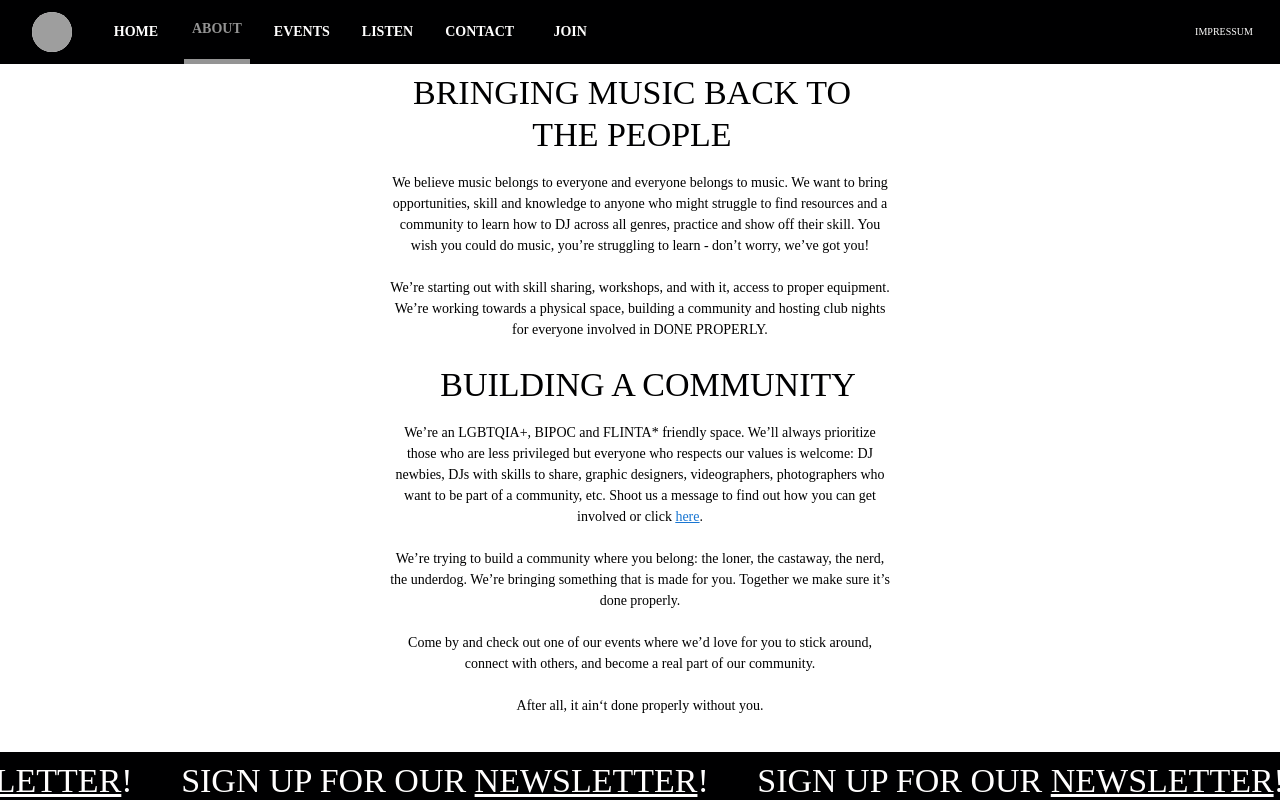
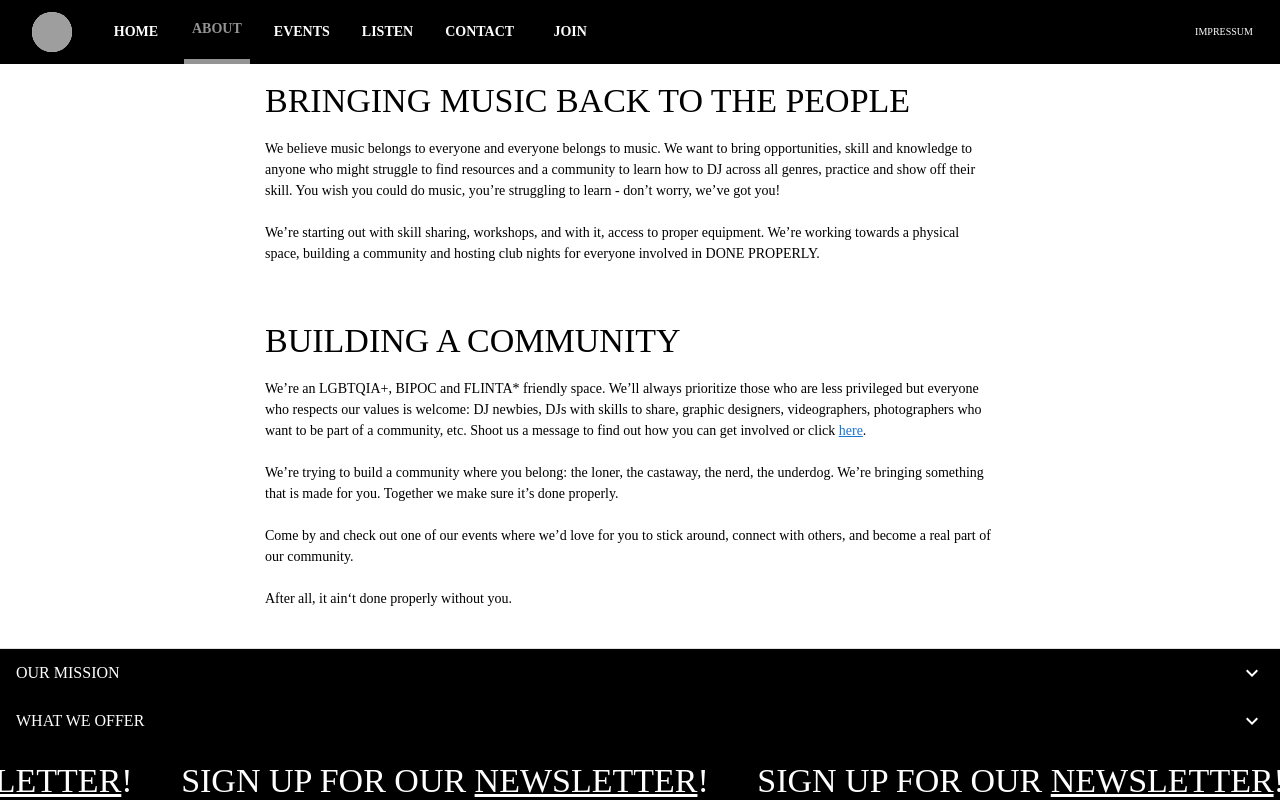
Before and after one commit to kingjbradz/doneproperly, a React (Create React App) app: page /about in a window 1280 px wide. Built offline with nearby package versions, Linux system fonts and the light colour scheme; grey boxes are pictures that could not be loaded; some icons are missing; a web font is replaced by a local one.

Commit message:
new about page

```diff
--- a/src/Components/Elements.js
+++ b/src/Components/Elements.js
@@ -37,3 +37,18 @@ export const PlaylistButton = ({ color, numberSet, shadow, themeMode  }) => {
         </IconButton>
   )
 }
+
+export const LineBox = styled(Box)( ({ theme }) => ({
+  justifyContent: "space-evenly",
+  padding: "16px",
+  flexDirection: "column",
+  display: "flex",
+  alignItems: "flex-start",
+  marginBottom: "24px",
+}));
+
+export const RowBox = styled(Box)({
+  textAlign: "left",
+  justifyContent: "center",
+  alignItems: "center",
+});
--- a/src/Components/Router.js
+++ b/src/Components/Router.js
@@ -15,7 +15,6 @@ const Router = ({ themeMode, noShow, setNoShow }) => {
   return (
     <Box
       sx={{
-        margin: "8px 0",
         height:
           location.pathname === "/"
             ? "100%"
--- a/src/Pages/About/About.js
+++ b/src/Pages/About/About.js
@@ -1,25 +1,6 @@
 import React from "react";
-import { Box, Typography, useMediaQuery, Stack, Link } from "@mui/material";
-import { styled } from "@mui/system";
-
-const LineBox = styled(Box)({
-  justifyContent: "space-evenly",
-  color: "brand.secondary",
-  padding: "16px",
-  flexDirection: "column",
-  display: "flex",
-  alignItems: "center",
-  marginBottom: "24px",
-  "@media screen and (min-width: 750px)": {
-    padding: "0 3em",
-  },
-});
-
-const RowBox = styled(Box)({
-  textAlign: "center",
-  justifyContent: "center",
-  alignItems: "center",
-});
+import { Typography, useMediaQuery, Stack, Link } from "@mui/material";
+import { LineBox, RowBox } from "../../Components/Elements";
 
 const AboutUs = ({ themeMode }) => {
   const is750 = useMediaQuery("( min-width: 750px )");
@@ -30,27 +11,10 @@ const AboutUs = ({ themeMode }) => {
         direction="column"
         justifyContent="center"
         alignItems="center"
-        sx={{
-          // maxHeight: `calc(${window.innerHeight}px - 100px)`,
-          // overflow: "scroll",
-        }}
       >
-        <LineBox>
+        <LineBox sx={{ flexDirection: !is1000 && "column-reverse" }}>
           <RowBox>
-            <Typography
-              variant="h4"
-              sx={{
-                color: "brand.secondary",
-                marginRight: 2,
-                width: is750 ? 500 : "auto",
-                marginBottom: !is1000 && 2,
-              }}
-            >
-              BRINGING MUSIC BACK TO THE PEOPLE
-            </Typography>
-          </RowBox>
-          <RowBox>
-            <Typography sx={{color:"brand.secondary",fontSize:"14px", maxWidth: "500px"}}>
+            <Typography sx={{color:"brand.secondary",fontSize:"14px", maxWidth: "730px !important" }}>
               We believe music belongs to everyone and everyone belongs to
               music. We want to bring opportunities, skill and knowledge to
               anyone who might struggle to find resources and a community to
@@ -64,11 +28,22 @@ const AboutUs = ({ themeMode }) => {
               involved in DONE PROPERLY.
             </Typography>
           </RowBox>
+          <RowBox>
+            <Typography
+              variant="h4"
+              sx={{
+                color: "brand.secondary",
+                width: is750 ? 750 : "auto",
+                marginBottom: !is1000 && 2,
+              }}
+            >
+              BRINGING MUSIC BACK TO THE PEOPLE
+            </Typography>
+          </RowBox>
         </LineBox>
-
         <LineBox sx={{ flexDirection: !is1000 && "column-reverse" }}>
           <RowBox>
-            <Typography sx={{color:"brand.secondary",fontSize:"14px", maxWidth: "500px"}}>
+            <Typography sx={{ color:"brand.secondary",fontSize:"14px", maxWidth: "730px !important" }}>
 
             We’re an LGBTQIA+, BIPOC and FLINTA* friendly space. We’ll always
             prioritize those who are less privileged but everyone who respects
@@ -95,28 +70,11 @@ const AboutUs = ({ themeMode }) => {
               variant="h4"
               sx={{
                 color: "brand.secondary",
-                marginLeft: 2,
-                width: is750 ? 500 : "auto",
+                width: is750 ? 750 : "auto",
                 marginBottom: !is1000 && 2,
               }}
             >
               BUILDING A COMMUNITY
-            </Typography>
-          </RowBox>
-        </LineBox>
-
-        <LineBox sx={{ flexDirection: !is1000 && "column-reverse" }}>
-          <RowBox>
-            <Typography
-              variant="h4"
-              sx={{
-                color: "brand.secondary",
-                marginLeft: 2,
-                width: is750 ? 500 : "auto",
-                marginTop: !is1000 && 2,
-              }}
-            >
-              TEAM
             </Typography>
           </RowBox>
         </LineBox>
--- /dev/null
+++ b/src/Pages/About/OurMission.js
@@ -0,0 +1,41 @@
+import React from "react";
+import { Typography } from "@mui/material";
+import { LineBox, RowBox } from "../../Components/Elements";
+
+
+
+const OurMission = ({ themeMode }) => {
+  // const is1000 = useMediaQuery("( min-width: 1000px )");
+  return (
+    <>
+      <LineBox sx={{ alignItems: "center" }}>
+        <RowBox>
+          <Typography
+            sx={{
+              color: "brand.secondary",
+              fontSize: "14px",
+              maxWidth: "730px !important"
+            }}
+          >
+            Lorem ipsum Lorem ipsum Lorem ipsum Lorem ipsum Lorem ipsum Lorem
+            ipsum Lorem ipsum Lorem ipsum Lorem ipsum Lorem ipsum Lorem ipsum
+            Lorem ipsum Lorem ipsum Lorem ipsum Lorem ipsum Lorem ipsum Lorem
+            ipsum Lorem ipsum Lorem ipsum Lorem ipsum Lorem ipsum Lorem ipsum
+            Lorem ipsum Lorem ipsum Lorem ipsum Lorem ipsum Lorem ipsum Lorem
+            ipsum Lorem ipsum Lorem ipsum Lorem ipsum Lorem ipsum Lorem ipsum
+            Lorem ipsum Lorem ipsum Lorem ipsum Lorem ipsum Lorem ipsum Lorem
+            ipsum Lorem ipsum Lorem ipsum Lorem ipsum Lorem ipsum Lorem ipsum
+            Lorem ipsum Lorem ipsum Lorem ipsum Lorem ipsum Lorem ipsum Lorem
+            ipsum Lorem ipsum Lorem ipsum Lorem ipsum Lorem ipsum Lorem ipsum
+            Lorem ipsum Lorem ipsum Lorem ipsum Lorem ipsum Lorem ipsum Lorem
+            ipsum Lorem ipsum Lorem ipsum Lorem ipsum Lorem ipsum Lorem ipsum
+            Lorem ipsum Lorem ipsum Lorem ipsum Lorem ipsum Lorem ipsum Lorem
+            ipsum Lorem ipsum Lorem ipsum Lorem ipsum Lorem ipsum Lorem ipsum
+          </Typography>
+        </RowBox>
+      </LineBox>
+    </>
+  );
+};
+
+export default OurMission;
--- a/src/Pages/About/Team.js
+++ b/src/Pages/About/Team.js
@@ -1,5 +1,5 @@
 import React from "react";
-import { Box, Typography, useMediaQuery, Stack, IconButton, useTheme } from "@mui/material";
+import { Box, Typography, Stack, IconButton, useTheme } from "@mui/material";
 import { styled } from "@mui/system";
 import { Icon } from "@iconify/react"
 
@@ -31,17 +31,9 @@ const LeftSpan = styled(Typography)({
   fontSize: "14px",
 })
 
-const RightSpan = styled(LeftSpan)({
-  "@media screen and (min-width: 1000px)": {
-    textAlign: "right",
-    fontSize: "14px",
-    marginLeft: 0
-  }
-})
-
 const AboutUs = ({ themeMode }) => {
   const theme = useTheme()
-  const is1000 = useMediaQuery("( min-width: 1000px )");
+  // const is1000 = useMediaQuery("( min-width: 1000px )");
   return (
     <>
       <Stack
@@ -50,8 +42,8 @@ const AboutUs = ({ themeMode }) => {
         alignItems="center"
       >
         <LineBox>
-          <RowBox sx={{ margin: 2, marginTop: 0 }}>
-            <img src="https://d1g9ggdtg3kjm9.cloudfront.net/2.png" alt="noir" style={{ borderRadius: "10pX", width: "100%" }} />
+          <RowBox sx={{ margin: 2, marginTop: 0, maxWidth: "230px" }}>
+            <img src="https://d1g9ggdtg3kjm9.cloudfront.net/2.png" alt="noir" style={{  width: "100%" }} />
           </RowBox>
           <RowBox>
             <Typography sx={{color:"brand.secondary",fontSize:"14px", maxWidth: "500px"}}>
@@ -70,13 +62,16 @@ const AboutUs = ({ themeMode }) => {
           </RowBox>
         </LineBox>
 
-        <LineBox sx={{ flexDirection: !is1000 && "column-reverse" }}>
-          <RowBox sx={{ textAlign: is1000 && "right", marginRight: is1000 && 1 }}>
+        <LineBox>
+          <RowBox sx={{ margin: 2, maxWidth: "230px" }}>
+          <img src="https://d1g9ggdtg3kjm9.cloudfront.net/1.png" alt="jordan" style={{  width: "100%" }}  />
+          </RowBox>
+          <RowBox>
             <Typography sx={{color:"brand.secondary",fontSize:"14px", maxWidth: "500px"}}>
             I‘m a DJ from Australia, recently arrived in Berlin after living in Tapei, Tokyo, and Vancouver. Lover of disco, techno, breaks, havin‘ a good ol yarn and bringing my years of experience to you.
             <br/>
             </Typography>
-            <RightSpan color="brand.secondary">
+            <LeftSpan color="brand.secondary">
             <br/>
             <b>JORDAN</b> he/him
             <br/>
@@ -85,16 +80,13 @@ const AboutUs = ({ themeMode }) => {
             <IconButton onClick={() => window.open("https://www.instagram.com/kingjbradz/", "_blank")} style={{ padding: 0, width: 16, marginRight: 5 }}><Icon icon="mdi:instagram" color={theme.palette.brand.secondary} /></IconButton>
             <IconButton onClick={() => window.open("https://soundcloud.com/jbradztyo", "_blank")} style={{ padding: 0, width: 16, marginRight: 5 }}><Icon icon="mdi:soundcloud" color={theme.palette.brand.secondary} /></IconButton>
             <IconButton onClick={() => window.open("https://www.mixcloud.com/jbradz/", "_blank")} style={{ padding: 0, width: 16 }}><Icon icon="mdi:mixcloud" color={theme.palette.brand.secondary} /></IconButton>
-            </RightSpan>
-          </RowBox>
-          <RowBox sx={{ margin: 2}}>
-          <img src="https://d1g9ggdtg3kjm9.cloudfront.net/1.png" alt="jordan" style={{ borderRadius: "10pX", width: "100%" }}  />
+            </LeftSpan>
           </RowBox>
         </LineBox>
 
         <LineBox>
-          <RowBox sx={{ margin: 2 }}>
-          <img src="https://d1g9ggdtg3kjm9.cloudfront.net/3.png" alt="rebecca" style={{ borderRadius: "10pX", width: "100%" }}  />
+          <RowBox sx={{ margin: 2, maxWidth: "230px" }}>
+          <img src="https://d1g9ggdtg3kjm9.cloudfront.net/3.png" alt="rebecca" style={{  width: "100%" }}  />
           </RowBox>
           <RowBox>
             <Typography sx={{color:"brand.secondary",fontSize:"14px", maxWidth: "500px"}}>
@@ -112,29 +104,29 @@ const AboutUs = ({ themeMode }) => {
           </RowBox>
         </LineBox>
 
-        <LineBox sx={{ flexDirection: !is1000 && "column-reverse" }}>
-          <RowBox sx={{ textAlign: is1000 && "right", marginRight: is1000 && 1 }}>
+        <LineBox>
+          <RowBox sx={{ margin: 2, maxWidth: "230px" }}>
+          <img src="https://d1g9ggdtg3kjm9.cloudfront.net/anna_dbpphoto.png" alt="rebecca" style={{  width: "100%" }}  />
+          </RowBox>
+          <RowBox>
             <Typography sx={{color:"brand.secondary",fontSize:"14px", maxWidth: "500px"}}>
             I’m an interdisciplinary art director and 3D artist based in Berlin. Working in the field of visual communication with a strong focus on CGI and motion design, I‘m very happy to support DONE PROPERLY with my knowledge.
             <br/>
             </Typography>
-            <RightSpan color="brand.secondary">
+            <LeftSpan color="brand.secondary">
             <br/>
             <b>ANNA</b> she/her
             <br/>
             not a DJ & visual communication
             <br/>
             <IconButton onClick={() => window.open("https://www.instagram.com/annamialuisa/", "_blank")} style={{ padding: 0, width: 16 }}><Icon icon="mdi:instagram" color={theme.palette.brand.secondary} /></IconButton>
-            </RightSpan>
-          </RowBox>
-          <RowBox sx={{ margin: 2 }}>
-          <img src="https://d1g9ggdtg3kjm9.cloudfront.net/anna_dbpphoto.png" alt="rebecca" style={{ borderRadius: "10pX", width: "100%" }}  />
+            </LeftSpan>
           </RowBox>
         </LineBox>
 
         <LineBox>
-          <RowBox sx={{ margin: 2 }}>
-          <img src="https://d1g9ggdtg3kjm9.cloudfront.net/jimmy_dpbphoto.png" alt="rebecca" style={{ borderRadius: "10pX", width: "100%" }}  />
+          <RowBox sx={{ margin: 2, maxWidth: "230px" }}>
+          <img src="https://d1g9ggdtg3kjm9.cloudfront.net/jimmy_dpbphoto.png" alt="rebecca" style={{  width: "100%" }}  />
           </RowBox>
           <RowBox>
             <Typography sx={{color:"brand.secondary",fontSize:"14px", maxWidth: "500px"}}>
--- /dev/null
+++ b/src/Pages/About/WhatWeOffer.js
@@ -0,0 +1,42 @@
+import React from "react";
+import { Typography } from "@mui/material";
+import { LineBox, RowBox } from "../../Components/Elements";
+
+
+
+const WhatWeOffer = ({ themeMode }) => {
+  // const theme = useTheme()
+  // const is1000 = useMediaQuery("( min-width: 1000px )");
+  return (
+    <>
+      <LineBox sx={{ alignItems: "center" }}>
+        <RowBox>
+          <Typography
+            sx={{
+              color: "brand.secondary",
+              fontSize: "14px",
+              maxWidth: "730px !important"
+            }}
+          >
+            Lorem ipsum Lorem ipsum Lorem ipsum Lorem ipsum Lorem ipsum Lorem
+            ipsum Lorem ipsum Lorem ipsum Lorem ipsum Lorem ipsum Lorem ipsum
+            Lorem ipsum Lorem ipsum Lorem ipsum Lorem ipsum Lorem ipsum Lorem
+            ipsum Lorem ipsum Lorem ipsum Lorem ipsum Lorem ipsum Lorem ipsum
+            Lorem ipsum Lorem ipsum Lorem ipsum Lorem ipsum Lorem ipsum Lorem
+            ipsum Lorem ipsum Lorem ipsum Lorem ipsum Lorem ipsum Lorem ipsum
+            Lorem ipsum Lorem ipsum Lorem ipsum Lorem ipsum Lorem ipsum Lorem
+            ipsum Lorem ipsum Lorem ipsum Lorem ipsum Lorem ipsum Lorem ipsum
+            Lorem ipsum Lorem ipsum Lorem ipsum Lorem ipsum Lorem ipsum Lorem
+            ipsum Lorem ipsum Lorem ipsum Lorem ipsum Lorem ipsum Lorem ipsum
+            Lorem ipsum Lorem ipsum Lorem ipsum Lorem ipsum Lorem ipsum Lorem
+            ipsum Lorem ipsum Lorem ipsum Lorem ipsum Lorem ipsum Lorem ipsum
+            Lorem ipsum Lorem ipsum Lorem ipsum Lorem ipsum Lorem ipsum Lorem
+            ipsum Lorem ipsum Lorem ipsum Lorem ipsum Lorem ipsum Lorem ipsum
+          </Typography>
+        </RowBox>
+      </LineBox>
+    </>
+  );
+};
+
+export default WhatWeOffer;
--- a/src/Pages/AboutContainer.js
+++ b/src/Pages/AboutContainer.js
@@ -1,14 +1,63 @@
 import React from "react";
-import { Box } from "@mui/material";
+import {
+  Box,
+  Typography,
+  Accordion,
+  AccordionSummary,
+  AccordionDetails,
+} from "@mui/material";
+import ExpandMoreIcon from "@mui/icons-material/ExpandMore";
 import About from "./About/About";
 import Team from "./About/Team";
+import OurMission from "./About/OurMission";
+import WhatWeOffer from "./About/WhatWeOffer";
 
 const AboutContainer = ({ themeMode }) => {
   return (
-  <Box>
-    <About themeMode={themeMode} />
-    <Team themeMode={themeMode} />
-  </Box>
+    <Box>
+      <About themeMode={themeMode} />
+      <Accordion elevation={0} disableGutters={true}>
+        <AccordionSummary
+          expandIcon={<ExpandMoreIcon sx={{ color: "brand.primary" }} />}
+          aria-controls="panel1a-content"
+          id="panel1a-header"
+          sx={{ color: "brand.primary", bgcolor: "brand.secondary", display: "flex", justifyContent: "center", width: "100%" }}
+        >
+          <Box sx={{  }}>
+          <Typography>OUR MISSION</Typography>
+          </Box>
+        </AccordionSummary>
+        <AccordionDetails>
+         <OurMission themeMode={themeMode} />
+        </AccordionDetails>
+      </Accordion>
+      <Accordion elevation={0} disableGutters={true}>
+        <AccordionSummary
+          expandIcon={<ExpandMoreIcon sx={{ color: "brand.primary" }} />}
+          aria-controls="panel1a-content"
+          id="panel1a-header"
+          sx={{ color: "brand.primary", bgcolor: "brand.secondary" }}
+        >
+          <Typography>WHAT WE OFFER</Typography>
+        </AccordionSummary>
+        <AccordionDetails>
+         <WhatWeOffer themeMode={themeMode} />
+        </AccordionDetails>
+      </Accordion>
+      <Accordion elevation={0} disableGutters={true}>
+        <AccordionSummary
+          expandIcon={<ExpandMoreIcon sx={{ color: "brand.primary" }} />}
+          aria-controls="panel1a-content"
+          id="panel1a-header"
+          sx={{ color: "brand.primary", bgcolor: "brand.secondary" }}
+        >
+          <Typography>THE TEAM</Typography>
+        </AccordionSummary>
+        <AccordionDetails>
+          <Team themeMode={themeMode} />
+        </AccordionDetails>
+      </Accordion>
+    </Box>
   );
 };
 
```
